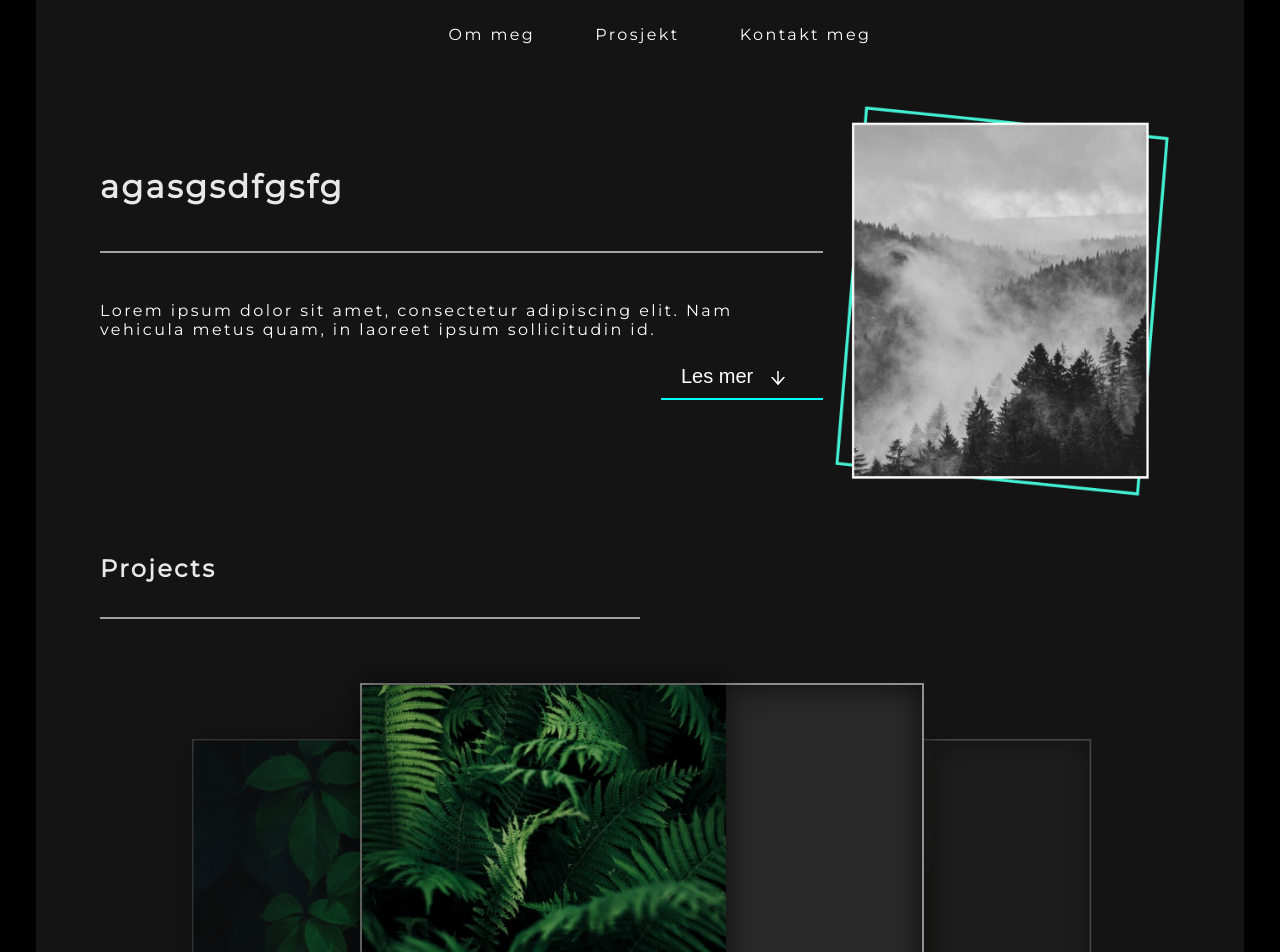
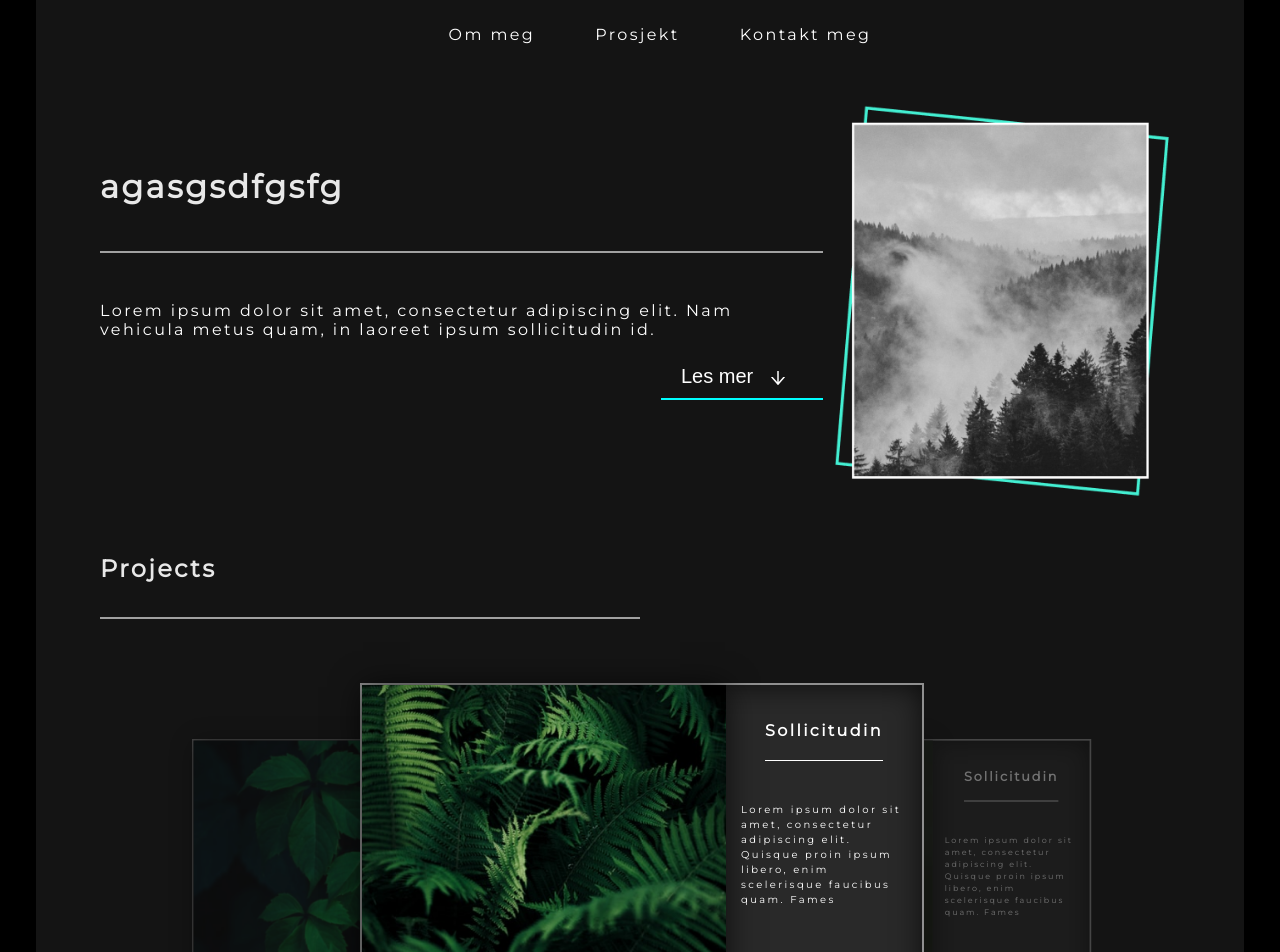
Before and after one commit to Sondre94/Portfolio, a React (Create React App) app: page / in a window 1280 px wide. Shown: the top 952 px of the page. Built offline with nearby package versions, Linux system fonts and the light colour scheme.

Commit message:
added text styling to project cards

```diff
--- a/src/components/projects-section-files/carousel.css
+++ b/src/components/projects-section-files/carousel.css
@@ -32,6 +32,7 @@ input[type="radio"] {
 }
 
 .card-img {
+  display: flex;
   width: 100%;
   height: 55%;
   border: 2px solid rgb(144, 144, 144);
@@ -41,6 +42,25 @@ input[type="radio"] {
   -webkit-box-shadow: 0px 1px 30px -1px rgba(0, 0, 0, 0.75) inset;
   -moz-box-shadow: 0px 1px 30px -1px rgba(0, 0, 0, 0.75) inset;
 }
+.project-textarea {
+  width: 35%;
+  display: flex;
+  flex-direction: column;
+  align-items: center;
+}
+.project-textarea p {
+  line-height: 1.5em;
+  font-size: 10px;
+  padding: 15px;
+}
+
+.project-textarea h3 {
+  padding-top: 20px;
+  padding-bottom: 20px;
+  font-size: 16px;
+  border-bottom: 1px solid white;
+}
+
 .project-img {
   height: 100%;
   width: 65%;
--- a/src/components/projects-section-files/carousel.jsx
+++ b/src/components/projects-section-files/carousel.jsx
@@ -41,6 +41,14 @@ export default function Carousel() {
                 src={require("../../images/placeholder-1.png")}
                 className="project-img"
               />
+              <div className="project-textarea">
+                <h3>Sollicitudin</h3>
+                <p>
+                  Lorem ipsum dolor sit amet, consectetur adipiscing elit.
+                  Quisque proin ipsum libero, enim scelerisque faucibus quam.
+                  Fames{" "}
+                </p>
+              </div>
             </div>
           </label>
           <label className="card" for="item-2" id="card-2">
@@ -49,6 +57,14 @@ export default function Carousel() {
                 src={require("../../images/placeholder-2.png")}
                 className="project-img"
               />
+              <div className="project-textarea">
+                <h3>Sollicitudin</h3>
+                <p>
+                  Lorem ipsum dolor sit amet, consectetur adipiscing elit.
+                  Quisque proin ipsum libero, enim scelerisque faucibus quam.
+                  Fames{" "}
+                </p>
+              </div>
             </div>
           </label>
           <label className="card" for="item-3" id="card-3">
@@ -57,6 +73,14 @@ export default function Carousel() {
                 src={require("../../images/placeholder-3.png")}
                 className="project-img"
               />
+              <div className="project-textarea">
+                <h3>Sollicitudin</h3>
+                <p>
+                  Lorem ipsum dolor sit amet, consectetur adipiscing elit.
+                  Quisque proin ipsum libero, enim scelerisque faucibus quam.
+                  Fames{" "}
+                </p>
+              </div>
             </div>
           </label>
         </div>
```
